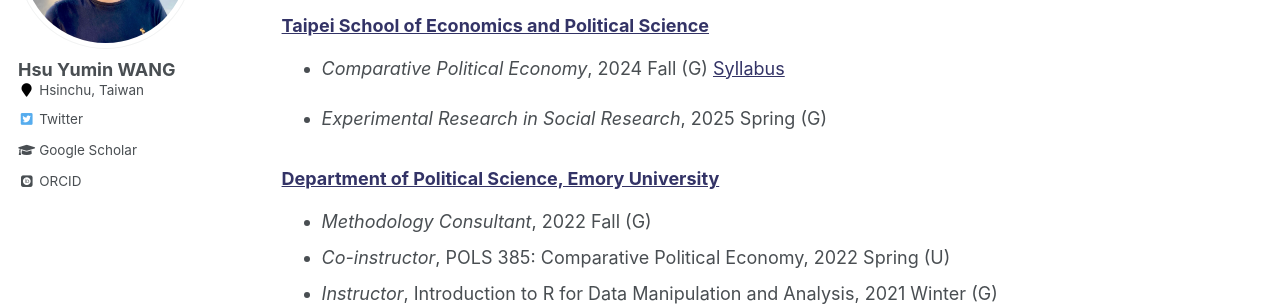
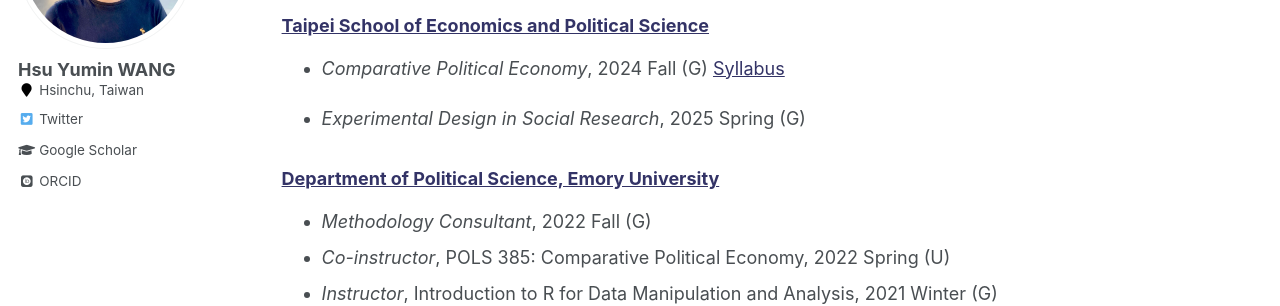
Before and after one commit to hsuyumin/hsuyumin.github.io, a Jekyll site: the page built from _pages/teaching.md, in a window 1280 px wide and 1280 px high. Shown: the part 239-545 px from the top of the window. Built offline with Jekyll 4.4.1, drawn with Linux system fonts in a browser that asks for light colours; some web fonts are replaced.

Commit message:
Update teaching.md

```diff
--- a/_pages/teaching.md
+++ b/_pages/teaching.md
@@ -11,7 +11,7 @@ author_profile: true
 
 * _Comparative Political Economy_, 2024 Fall (G) [Syllabus](https://www.dropbox.com/scl/fi/sy529ciqh8arhwbtvd8yo/Syllabus___Advanced_Comparative_Political_Economy_website.pdf?rlkey=kvdoyeggmesaml6odkb4eksrv&st=xbtfo3bo&dl=0)
 
-* _Experimental Research in Social Research_, 2025 Spring (G)
+* _Experimental Design in Social Research_, 2025 Spring (G)
 
 ### [Department of Political Science, Emory University](http://polisci.emory.edu/home/)
 * _Methodology Consultant_, 2022 Fall (G)
```
